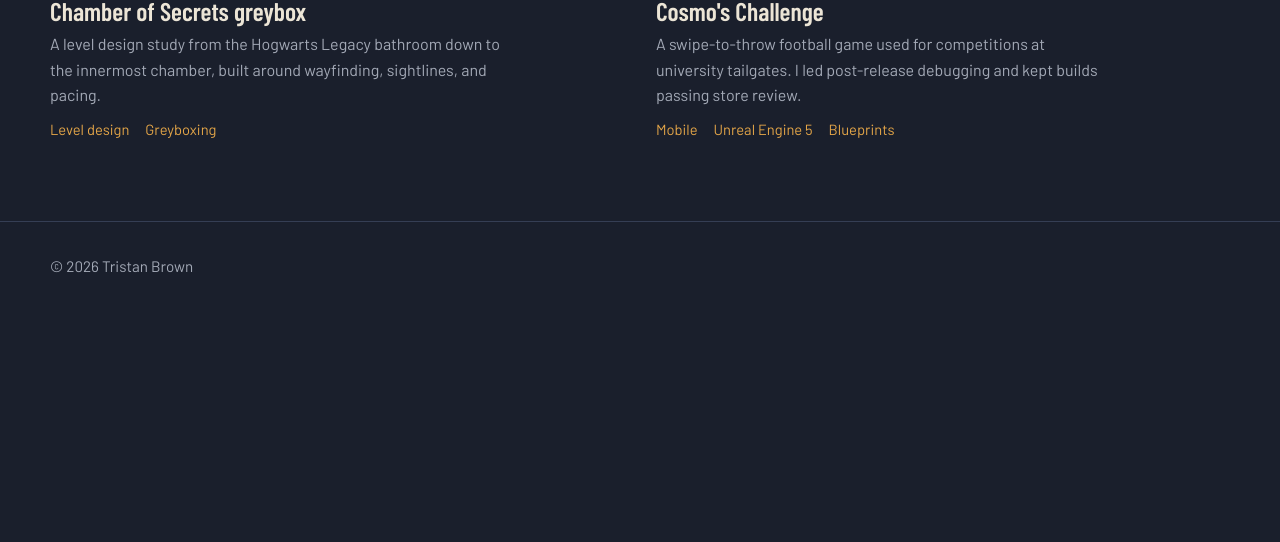
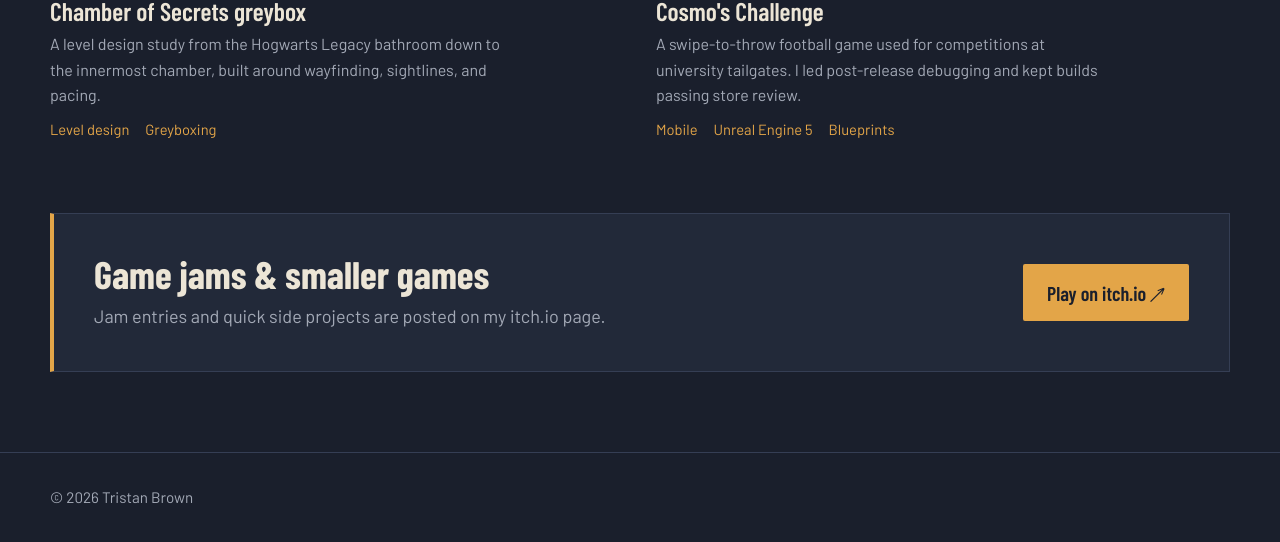
Before and after one commit to tristan-brown1/portfolio, a plain HTML site: page projects.html in a window 1280 px wide. Shown: the part 1703-2245 px from the top of the page. Before the commit the page ends 2013 px from the top, so only its background shows below. Drawn offline with nearby package versions, Linux system fonts and the light colour scheme.

Commit message:
adding link to itch page to showcase jam work

```diff
--- a/projects.html
+++ b/projects.html
@@ -26,6 +26,7 @@
                 <li><a href="projects.html" aria-current="page">Work</a></li>
                 <li><a href="skills.html">Skills</a></li>
                 <li><a href="contact.html">Contact</a></li>
+                <li><a href="https://tristanbrown.itch.io/" target="_blank" rel="noopener" title="Game jam entries and smaller games on itch.io">Game jams ↗</a></li>
                 <li><a class="resume" href="resume.pdf" target="_blank" rel="noopener">Résumé</a></li>
             </ul>
         </div>
@@ -90,6 +91,14 @@
                         <ul class="tags"><li>Mobile</li><li>Unreal Engine 5</li><li>Blueprints</li></ul>
                     </a>
                 </div>
+
+                <section class="jams" aria-labelledby="jams-title">
+                    <div>
+                        <h2 id="jams-title">Game jams &amp; smaller games</h2>
+                        <p>Jam entries and quick side projects are posted on my itch.io page.</p>
+                    </div>
+                    <a class="btn btn-primary" href="https://tristanbrown.itch.io/" target="_blank" rel="noopener">Play on itch.io ↗</a>
+                </section>
             </div>
         </div>
     </main>
--- a/styles.css
+++ b/styles.css
@@ -193,6 +193,20 @@ h3 { font-size: 1.6rem; font-weight: 600; line-height: 1.1; }
   margin-top: .6rem; font-size: .92rem; color: var(--ember);
 }
 
+/* ---------- Game jams / itch.io callout ---------- */
+.jams {
+  display: grid; grid-template-columns: 1fr auto; gap: 1.25rem 2.5rem; align-items: center;
+  margin-top: 4.5rem; padding: clamp(1.5rem, 4vw, 2.5rem);
+  background: var(--surface); border: 1px solid var(--line); border-left: 4px solid var(--ember);
+}
+.jams h2, .jams h3 { font-size: clamp(1.8rem, 3.5vw, 2.4rem); line-height: 1.05; }
+.jams p { color: var(--muted); max-width: 52ch; margin-top: .5rem; }
+.jams .btn { white-space: nowrap; }
+@media (max-width: 860px) {
+  .jams { grid-template-columns: 1fr; }
+  .jams .btn { justify-self: start; }
+}
+
 /* ---------- About ---------- */
 .about { display: grid; grid-template-columns: 220px 1fr; gap: clamp(1.5rem, 5vw, 3.5rem); align-items: start; }
 .about img { width: 220px; aspect-ratio: 1; object-fit: cover; border: 1px solid var(--line); }
```
Also changed, not shown: contact.html (+2 -0 lines), index.html (+10 -0 lines), project-camelot.html (+1 -0 lines), project-chamber.html (+1 -0 lines), project-cosmo.html (+1 -0 lines), project-destruction.html (+1 -0 lines), project-dragon-kisser.html (+1 -0 lines), skills.html (+1 -0 lines).
